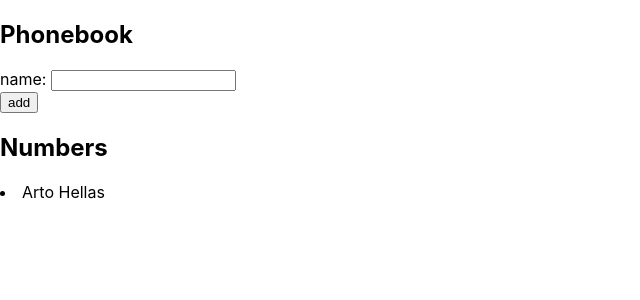
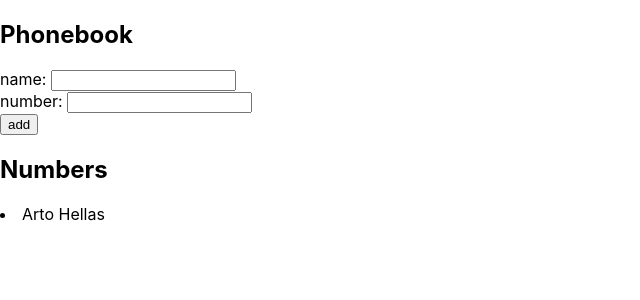
Before and after one commit to roosmeri/fullstack2019, a React (Create React App) app in the folder part2/puhelinluettelo/: page / in a window 1280 px wide. Shown: the top 300 px of the page, without its empty margins (0-640 px from the left). Built offline with nearby package versions, Linux system fonts and the light colour scheme.

Commit message:
Part2: 2.8

```diff
--- a/part2/puhelinluettelo/src/App.js
+++ b/part2/puhelinluettelo/src/App.js
@@ -6,6 +6,7 @@ const App = () => {
     { name: 'Arto Hellas' }
   ])
   const [newName, setNewName] = useState('')
+  const [newNumber, setNewNumber] = useState('')
 
   const addPerson = (event) => {
     event.preventDefault()
@@ -14,16 +15,21 @@ const App = () => {
       return
     }
     const personObject = {
-      name: newName
+      name: newName,
+      number: newNumber
     }
     setPersons(persons.concat(personObject))
     console.log(persons)
     setNewName('')
+    setNewNumber('')
   }
 
   const handleNameChange = (event) => {
-    console.log(event.target.value)
     setNewName(event.target.value)
+  }
+
+  const handleNumberChange = (event) => {
+    setNewNumber(event.target.value)
   }
 
   return (
@@ -33,13 +39,14 @@ const App = () => {
         <div>
           name: <input value={newName} onChange={handleNameChange} />
         </div>
+        <div>number: <input value={newNumber} onChange={handleNumberChange}/></div>
         <div>
           <button type="submit">add</button>
         </div>
       </form>
       <h2>Numbers</h2>
       <div>
-        {persons.map(person => <Entry key={person.name} name={person.name} number={0} />)}
+        {persons.map(person => <Entry key={person.name} name={person.name} number={person.number} />)}
       </div>
     </div>
   )
--- a/part2/puhelinluettelo/src/components/Entry.js
+++ b/part2/puhelinluettelo/src/components/Entry.js
@@ -2,7 +2,7 @@ import React from 'react'
 
 const Entry = ({name, number}) => {
     return (
-    <li>{name}</li>
+<li>{name} {number}</li>
     )
 }
 
```
